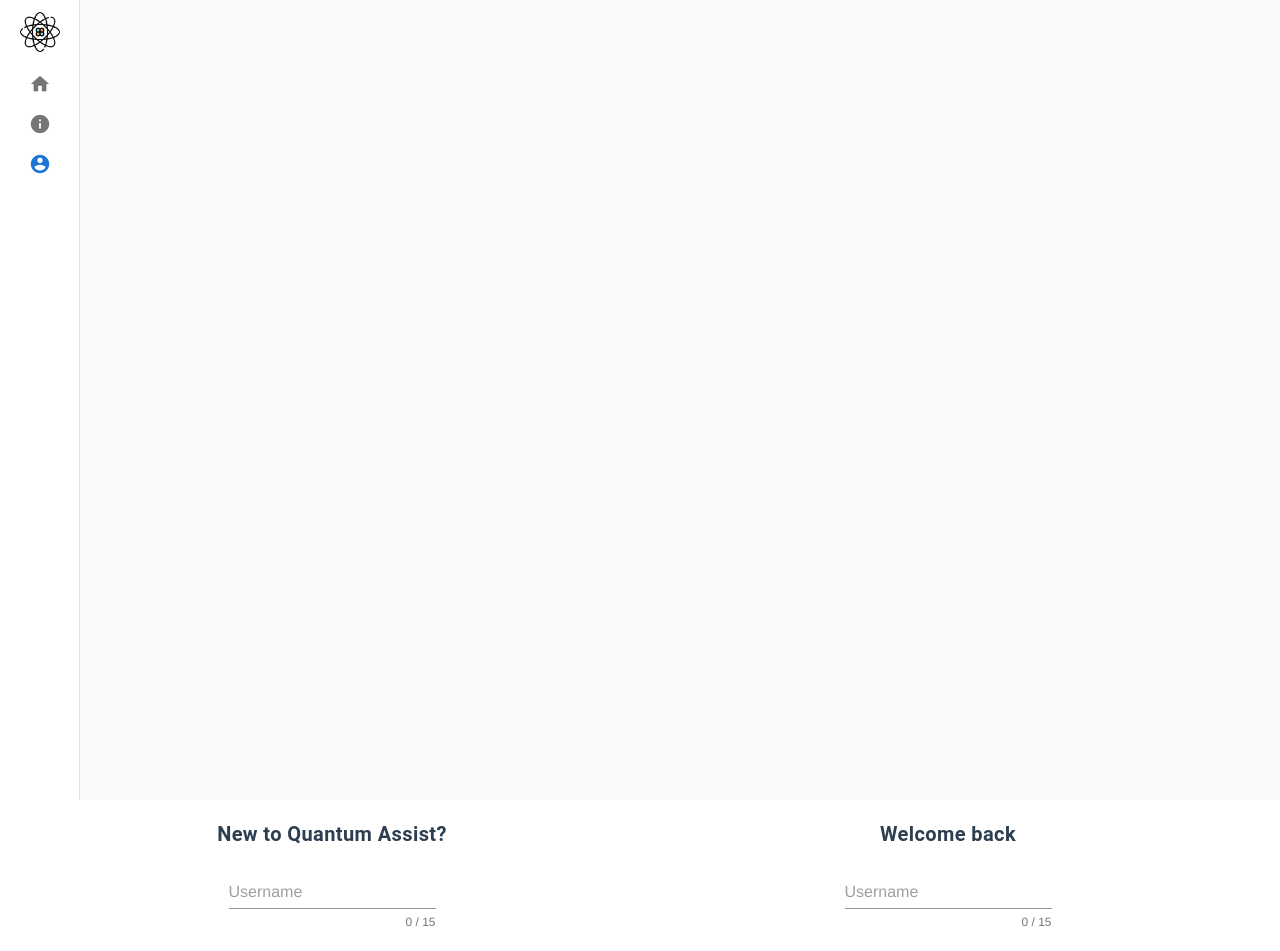
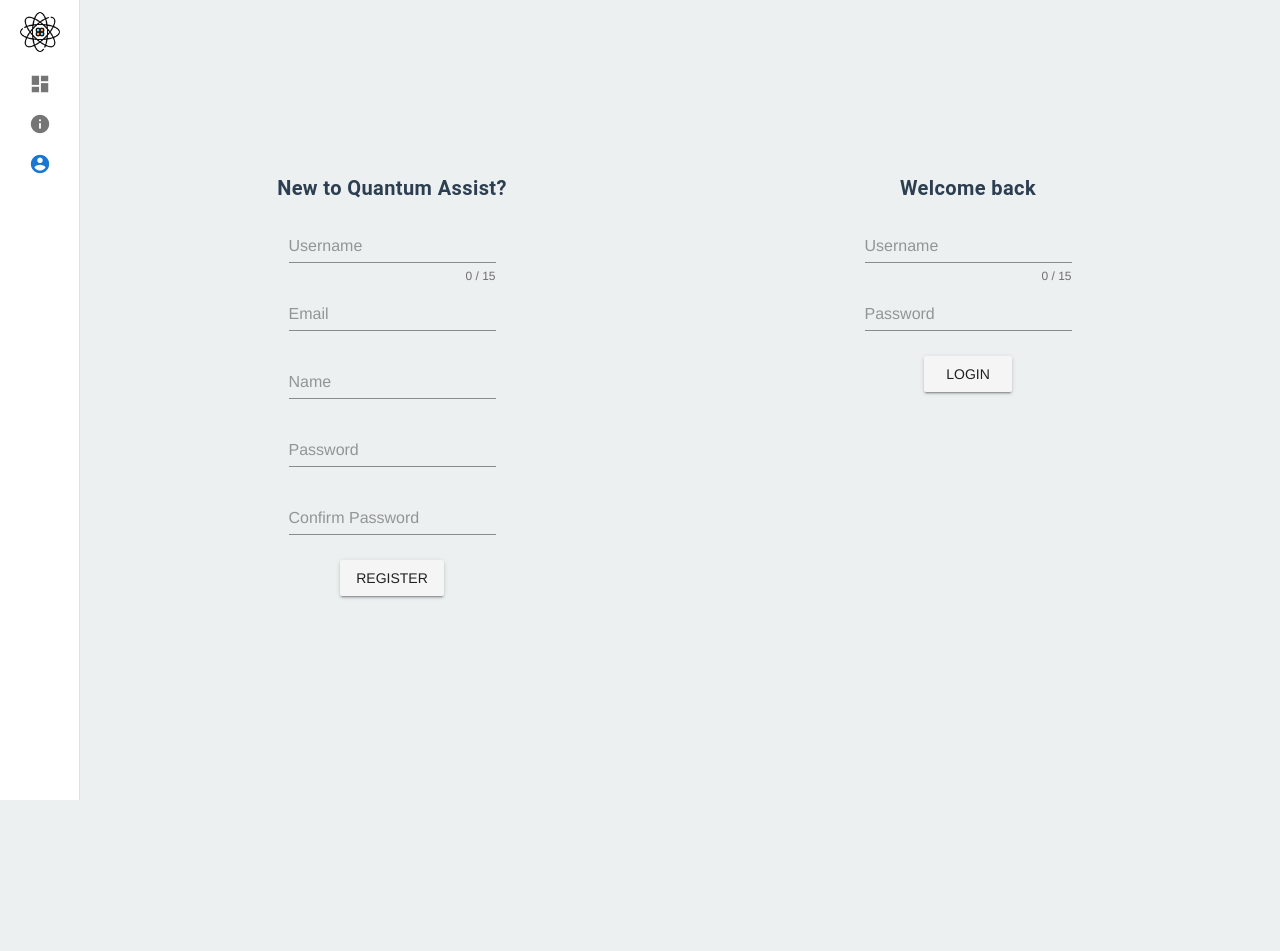
Before and after one commit to cubanmercury/Quantum-Assist, a Vue app in the folder client/: page /register in a window 1280 px wide. Shown: the top 951 px of the page. Built offline with nearby package versions, Linux system fonts and the light colour scheme.

Commit message:
navbar, footer, scroll and split parts of home view into components

```diff
--- a/client/public/index.html
+++ b/client/public/index.html
@@ -6,6 +6,8 @@
     <meta name="viewport" content="width=device-width,initial-scale=1.0">
     <link rel="icon" href="./src/assets/logo.png">
     <link href="https://fonts.googleapis.com/css?family=Material+Icons" rel="stylesheet">
+    <link href="main.css" rel="stylesheet">
+
     <title>Quantum Assist</title>
   </head>
   <body>
@@ -14,5 +16,29 @@
     </noscript>
     <div id="app"></div>
     <!-- built files will be auto injected -->
+
+    <div id="footer">
+      <article id="wrap">
+          <strong class="subheading">Remain Quantum</strong>
+          <p>&copy;2019 <strong>Quantum Assist</strong></p>
+        <article id="lightings">
+          <section id="one">
+            <section id="two">
+              <section id="three">
+                <section id="four">
+                  <section id="five">
+                  </section>
+                </section>
+              </section>
+            </section>
+          </section>
+        </article>
+      </article>
+    </div>
+  </div>
+
+  <script src="https://ajax.googleapis.com/ajax/libs/jquery/3.3.1/jquery.min.js"></script>
+  <script type="text/javascript" src="main.js"></script>
+
   </body>
 </html>
--- /dev/null
+++ b/client/public/main.css
@@ -0,0 +1,255 @@
+html, body{
+    padding: 0;
+    margin: 0;
+    background: rgb(236, 240, 241);
+
+
+}
+#app{
+   min-height: 100%;
+    min-height: 100vh;
+    position: relative;
+    z-index: 1;
+}
+
+#footer{
+    width: 100%;
+    height: 250px;
+    background-color: #111;
+    color: #fff;
+
+    position: fixed;
+    z-index: -1;
+    left: 0;
+    right: 0;
+    bottom:0;
+    min-height: 20vh;
+}
+
+#wrap
+{
+	width: 100%;
+	height: 100%;
+	position: relative;
+	margin: 0 auto 0 auto;
+    overflow: hidden;
+}
+
+#lightings
+{
+	bottom: -50px;
+	position: absolute;
+	width: 100%;
+}
+
+section
+{
+	/*border-radius*/
+	-webkit-border-radius: 50%;
+	-moz-border-radius: 50%;
+	border-radius: 50%;
+	height: 20px;
+	width: 100%;
+	position: relative;
+	margin: auto;
+
+}
+
+#one
+{
+	/*animation*/
+	-webkit-animation: one 5s ease-in-out infinite alternate;
+	-moz-animation: one 5s ease-in-out infinite alternate;
+	-ms-animation: one 5s ease-in-out infinite alternate;
+	-o-animation: one 5s ease-in-out infinite alternate;
+	animation: one 5s ease-in-out infinite alternate;
+}
+@-webkit-keyframes
+one { from {
+-webkit-box-shadow: 0 0 250px 20px #473C78;
+}
+
+to { -webkit-box-shadow: 0 0 100px 15px #F72A3B; }
+}
+@-moz-keyframes
+one { from {
+-moz-box-shadow: 0 0 250px 20px #473C78;
+}
+
+to { -moz-box-shadow: 0 0 100px 15px #F72A3B; }
+}
+@-o-keyframes
+one { from {
+-o-box-shadow: 0 0 250px 20px #473C78;
+}
+
+to { -o-box-shadow: 0 0 100px 15px #F72A3B; }
+}
+
+@keyframes
+one { from {
+box-shadow: 0 0 250px 20px #473C78;
+}
+
+to {box-shadow: 0 0 100px 15px #F72A3B; }
+}
+
+#two
+{
+	width: 90%;
+	/*animation*/
+	-webkit-animation: two 4s ease-in-out infinite alternate;
+	-moz-animation: two 4s ease-in-out infinite alternate;
+	-ms-animation: two 4s ease-in-out infinite alternate;
+	-o-animation: two 4s ease-in-out infinite alternate;
+	animation: two 4s ease-in-out infinite alternate;
+}
+@-webkit-keyframes
+two { from {
+-webkit-box-shadow: 0 0 250px 20px #18C499;
+}
+
+to { -webkit-box-shadow: 0 0 100px 15px #D8F05E; }
+}
+@-moz-keyframes
+two { from {
+-moz-box-shadow: 0 0 250px 20px #18C499;
+}
+
+to { -moz-box-shadow: 0 0 100px 15px #D8F05E; }
+}
+@-o-keyframes
+two { from {
+-o-box-shadow: 0 0 250px 20px #18C499;
+}
+
+to { -o-box-shadow: 0 0 100px 15px #D8F05E; }
+}
+
+@keyframes
+two { from {
+box-shadow: 0 0 250px 20px #18C499;
+}
+
+to { box-shadow: 0 0 100px 15px #D8F05E; }
+}
+
+#three
+{
+	width: 80%;
+	/*animation*/
+	-webkit-animation: three 3s ease-in-out infinite alternate;
+	-moz-animation: three 3s ease-in-out infinite alternate;
+	-ms-animation: three 3s ease-in-out infinite alternate;
+	-o-animation: three 3s ease-in-out infinite alternate;
+	animation: three 3s ease-in-out infinite alternate;
+}
+@-webkit-keyframes
+three { from {
+-webkit-box-shadow: 0 0 250px 20px #FFDD00;
+}
+
+to { -webkit-box-shadow: 0 0 100px 15px #3E33FF; }
+}
+@-moz-keyframes
+three { from {
+-moz-box-shadow: 0 0 250px 20px #FFDD00;
+}
+
+to { -moz-box-shadow: 0 0 100px 15px #3E33FF }
+}
+@-o-keyframes
+three { from {
+-o-box-shadow: 0 0 250px 20px #FFDD00;
+}
+
+to { -o-box-shadow: 0 0 100px 15px #3E33FF }
+}
+
+@keyframes
+three { from {
+box-shadow: 0 0 250px 20px #FFDD00;
+}
+
+to { box-shadow: 0 0 100px 15px #3E33FF }
+}
+
+#four
+{
+	width: 70%;
+	/*animation*/
+	-webkit-animation: four 2s ease-in-out infinite alternate;
+	-moz-animation: four 2s ease-in-out infinite alternate;
+	-ms-animation: four 2s ease-in-out infinite alternate;
+	-o-animation: four 2s ease-in-out infinite alternate;
+	animation: four 2s ease-in-out infinite alternate;
+}
+@-webkit-keyframes
+four { from {
+-webkit-box-shadow: 0 0 250px 20px #781848;
+}
+
+to { -webkit-box-shadow: 0 0 100px 15px #F2BBE9; }
+}
+@-moz-keyframes
+four { from {
+-moz-box-shadow: 0 0 250px 20px #781848;
+}
+
+to { -moz-box-shadow: 0 0 100px 15px #F2BBE9; }
+}
+@-o-keyframes
+four { from {
+-o-box-shadow: 0 0 250px 20px #781848;
+}
+
+to { -o-box-shadow: 0 0 100px 15px #F2BBE9; }
+}
+
+@keyframes
+four { from {
+shadow: 0 0 250px 20px #781848;
+}
+
+to { shadow: 0 0 100px 15px #F2BBE9; }
+}
+
+#five
+{
+	width: 60%;
+	/*animation*/
+	-webkit-animation: five 1s ease-in-out infinite alternate;
+	-moz-animation: five 1s ease-in-out infinite alternate;
+	-ms-animation: five 1s ease-in-out infinite alternate;
+	-o-animation: five 1s ease-in-out infinite alternate;
+	animation: five 1s ease-in-out infinite alternate;
+}
+@-webkit-keyframes
+five { from {
+-webkit-box-shadow: 0 0 250px 20px #42F2A1;
+}
+
+to { -webkit-box-shadow: 0 0 100px 15px #F4F6AD; }
+}
+@-moz-keyframes
+five { from {
+-moz-box-shadow: 0 0 250px 20px #42F2A1;
+}
+
+to { -moz-box-shadow: 0 0 100px 15px #F4F6AD; }
+}
+@-o-keyframes
+five { from {
+-o-box-shadow: 0 0 250px 20px #42F2A1;
+}
+
+to { -o-box-shadow: 0 0 100px 15px #F4F6AD; }
+}
+
+@keyframes
+five { from {
+box-shadow: 0 0 250px 20px #42F2A1;
+}
+
+to { box-shadow: 0 0 100px 15px #F4F6AD; }
+}
--- /dev/null
+++ b/client/public/main.js
@@ -0,0 +1,16 @@
+$(document).ready(function() {
+    siteFooter();
+
+    $(window).resize(function() {
+        siteFooter();
+    });
+
+    function siteFooter() {
+        let siteContent = $('#app');
+        let siteFooter = $('#footer');
+        let siteFooterHeight = siteFooter.height();
+        siteContent.css({
+            "margin-bottom" : siteFooterHeight
+        });
+    };
+});
--- a/client/src/App.vue
+++ b/client/src/App.vue
@@ -1,69 +1,15 @@
 <template>
   <div id="app">
-    <v-app id="inspire">
-        <v-navigation-drawer v-model="drawer" :mini-variant.sync="mini" hide-overlay stateless>
-          <v-toolbar flat class="transparent">
-            <v-list class="pa-0">
-              <v-list-tile avatar>
-                <v-list-tile-avatar router-link to="/">
-                  <img height="20px" src="./assets/logo.png">
-                </v-list-tile-avatar>
-                <v-list-tile-content router-link to="/">
-                  <v-list-tile-title>Quantum Assist</v-list-tile-title>
-                </v-list-tile-content>
-                <v-list-tile-action>
-                  <v-btn icon @click.stop="mini = !mini">
-                    <v-icon>chevron_left</v-icon>
-                  </v-btn>
-                </v-list-tile-action>
-              </v-list-tile>
-            </v-list>
-          </v-toolbar>
-          <v-list class="pt-0" dense>
-            <v-divider></v-divider>
-
-            <v-list-tile v-for="item in navbar" :key="item.title" router-link :to="item.route">
-
-                <v-list-tile-action>
-                  <v-icon>{{item.icon}}</v-icon>
-                </v-list-tile-action>
-                <v-list-tile-content>
-                  <v-list-tile-title>{{item.title}}</v-list-tile-title>
-                </v-list-tile-content>
-
-            </v-list-tile>
-          </v-list>
-        </v-navigation-drawer>
-    </v-app>
-
+    <Navbar />
     <router-view/>
-
-    <v-footer dark height="auto">
-      <v-card class="flex" flat tile>
-        <v-card-title class="teal">
-          <strong class="subheading">Remain Quantum</strong>
-        </v-card-title>
-        <v-card-actions class="gray darken-3 justify-center">
-          &copy;2019 <strong>Quantum Assist</strong>
-        </v-card-actions>
-      </v-card>
-    </v-footer>
   </div>
 </template>
 
 <script>
+import Navbar from './components/Navbar.vue';
 export default {
-  data() {
-    return {
-      drawer: true,
-      mini: true,
-      navbar: [
-        {title: 'Periodic Table', icon: 'home', route:'/'},
-        {title: 'About', icon: 'info', route: '/about'},
-        {title: 'Account', icon: 'account_circle', route: '/register'}
-      ],
-      right: null
-    }
+  components:{
+    Navbar
   }
 }
 </script>
@@ -77,5 +23,7 @@ export default {
   text-align: center;
   color: #2c3e50;
   box-sizing: border-box;
+  display: flex;
+  flex-flow: row nowrap;
 }
 </style>
--- /dev/null
+++ b/client/src/components/Navbar.vue
@@ -0,0 +1,60 @@
+<template>
+    <div id="navbar">
+        <v-app id="inspire">
+            <v-navigation-drawer v-model="drawer" :mini-variant.sync="mini" hide-overlay stateless>
+            <v-toolbar flat class="transparent">
+                <v-list class="pa-0">
+                <v-list-tile avatar>
+                    <v-list-tile-avatar router-link to="/">
+                    <img height="20px" src="../assets/logo.png">
+                    </v-list-tile-avatar>
+                    <v-list-tile-content router-link to="/">
+                    <v-list-tile-title>Quantum Assist</v-list-tile-title>
+                    </v-list-tile-content>
+                    <v-list-tile-action>
+                    <v-btn icon @click.stop="mini = !mini">
+                        <v-icon>chevron_left</v-icon>
+                    </v-btn>
+                    </v-list-tile-action>
+                </v-list-tile>
+                </v-list>
+            </v-toolbar>
+            <v-list class="pt-0" dense>
+                <v-divider></v-divider>
+
+                <v-list-tile v-for="item in navbar" :key="item.title" router-link :to="item.route">
+
+                    <v-list-tile-action>
+                    <v-icon>{{item.icon}}</v-icon>
+                    </v-list-tile-action>
+                    <v-list-tile-content>
+                    <v-list-tile-title>{{item.title}}</v-list-tile-title>
+                    </v-list-tile-content>
+
+                </v-list-tile>
+            </v-list>
+            </v-navigation-drawer>
+        </v-app>
+    </div>
+</template>
+
+<script>
+export default {
+    data() {
+        return {
+        drawer: true,
+        mini: true,
+        navbar: [
+            {title: 'Periodic Table', icon: 'dashboard', route:'/'},
+            {title: 'About', icon: 'info', route: '/about'},
+            {title: 'Account', icon: 'account_circle', route: '/register'}
+        ],
+        right: null
+        }
+    }
+}
+</script>
+
+<style scoped>
+
+</style>
--- a/client/src/views/Home.vue
+++ b/client/src/views/Home.vue
@@ -1,13 +1,17 @@
 <template>
-  <div class="home">
-    <img alt="Vue logo" src="../assets/logo.png">
-    <HelloWorld msg="Welcome to Quantum Assist"/>
-  </div>
+<v-container fluid>
+      <v-layout column wrap justify-center>
+        <div class="home">
+          <img alt="Vue logo" src="../assets/logo.png">
+          <HelloWorld msg="Welcome to Quantum Assist"/>
+        </div>
+      </v-layout>
+</v-container>
 </template>
 
 <script>
 // @ is an alias to /src
-import HelloWorld from '@/components/HelloWorld.vue'
+import HelloWorld from '@/components/HelloWorld.vue';
 
 export default {
   name: 'home',
```
